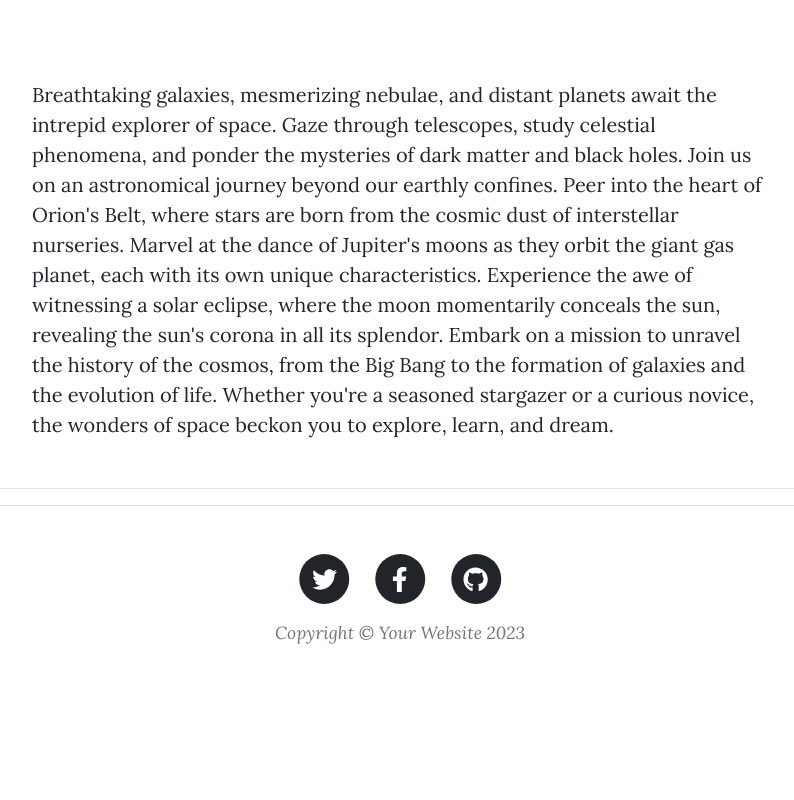
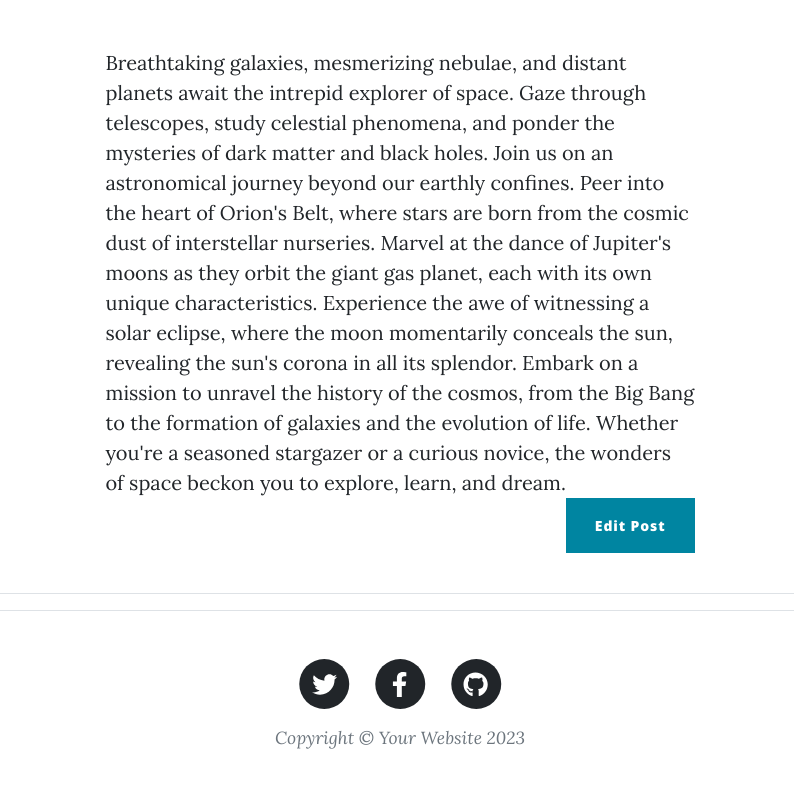
Before and after one commit to mr-majed7/Python_learning_projects, a Flask app: page /getBlog/1 in a window 1280 px wide. Shown: the part 666-1466 px from the top of the page, without its empty margins (240-1034 px from the left). Before the commit the page ends 1310 px from the top, so only its background shows below. Run offline with Flask 3, Linux system fonts and the light colour scheme; some libraries are stand-ins or nearby versions.

Commit message:
add post create, edit and delete post methods and routes

```diff
--- a/blog-site/main.py
+++ b/blog-site/main.py
@@ -18,6 +18,7 @@ dotenv.load_dotenv()
 app = Flask(__name__)
 app.config['SECRET_KEY'] = '8BYkEfBA6O6donzWlSihBXox7C0sKR6b'
 Bootstrap5(app)
+ckeditor = CKEditor(app)
 
 # CONNECT TO DB
 app.config['SQLALCHEMY_DATABASE_URI'] = 'sqlite:///posts.db'
@@ -39,6 +40,13 @@ class BlogPost(db.Model):
 with app.app_context():
     db.create_all()
 
+class PostForm(FlaskForm):
+    title = StringField("Blog Post Title",validators=[DataRequired()])
+    subtitle = StringField("Subtitle",validators=[DataRequired()])
+    author = StringField("Author",validators=[DataRequired()])
+    img_url = StringField("Image URL",validators=[DataRequired(),URL()])
+    body = CKEditorField("Blog Content",validators=[DataRequired()])
+    submit = SubmitField("Submit Post")
 
 @app.route('/')
 def home():
@@ -61,6 +69,50 @@ def getBlog(id):
     blog = db.session.execute(db.select(BlogPost).where(BlogPost.id == id)).scalar()
     return render_template("post.html",post=blog)
 
+@app.route('/new-post',methods=["GET","POST"])
+def new_post():
+    form = PostForm()
+    if form.validate_on_submit():
+        new_post = BlogPost(
+            title = form.title.data,
+            subtitle = form.subtitle.data,
+            date = date.today().strftime("%B %d, %Y"),
+            body = form.body.data,
+            author = form.author.data,
+            img_url = form.img_url.data
+        )
+        db.session.add(new_post)
+        db.session.commit()
+        return redirect(url_for("home"))
+    return render_template("make-post.html",form=form)
+
+@app.route('/edit-post/<int:id>',methods=["GET","POST"])
+def edit_post(id):
+    requested_post = db.session.execute(db.select(BlogPost).where(BlogPost.id == id)).scalar()
+    form = PostForm(
+        title = requested_post.title,
+        subtitle = requested_post.subtitle,
+        author = requested_post.author,
+        img_url = requested_post.img_url,
+        body = requested_post.body
+    )
+    if form.validate_on_submit():
+        requested_post.title = form.title.data
+        requested_post.subtitle = form.subtitle.data
+        requested_post.author = form.author.data
+        requested_post.img_url = form.img_url.data
+        requested_post.body = form.body.data
+        db.session.commit()
+        return redirect(url_for("getBlog",id=id))
+    return render_template("make-post.html",form=form,is_edit=True)
+
+@app.route('/delete/<int:id>')
+def delete_post(id):
+    post_to_delete = db.session.execute(db.select(BlogPost).where(BlogPost.id == id)).scalar()
+    db.session.delete(post_to_delete)
+    db.session.commit()
+    return redirect(url_for("home"))
+
 def send_mail(name,email,phone,message):
     my_email = os.getenv("OWNER_EMAIL")
     password = os.getenv("APP_PASSWORD")
--- a/blog-site/templates/index.html
+++ b/blog-site/templates/index.html
@@ -26,12 +26,15 @@
                                 Posted by
                                 <a href="#!">{{post.author}}</a>
                                 on {{post.date}}
+                                <a href="{{url_for('delete_post',id=post.id)}}">✘</a>
                             </p>
                         </div>
                         <hr class="my-4" />
                     {% endfor %}
                     <!-- Pager-->
-                    <div class="d-flex justify-content-end mb-4"><a class="btn btn-primary text-uppercase" href="#!">Older Posts →</a></div>
+                    <div class="d-flex justify-content-end mb-4">
+                        <a class="btn btn-primary text-uppercase" href="{{url_for('new_post')}}">
+                        Create new post →</a></div>
                 </div>
             </div>
         </div>
--- a/blog-site/templates/post.html
+++ b/blog-site/templates/post.html
@@ -20,13 +20,19 @@
 
   <!-- Post Content -->
   <article>
-    <div class="container">
-      <div class="row">
-        <div class="col-lg-8 col-md-10 mx-auto">
-          <p>
-            {{post.body}}
-          </p>
+    <div class="container px-4 px-lg-5">
+      <div class="row gx-4 gx-lg-5 justify-content-center">
+        <div class="col-md-10 col-lg-8 col-xl-7">
+          {{ post.body|safe }}
+
+          <div class="d-flex justify-content-end mb-4">
+            <a
+              class="btn btn-primary float-right"
+              href="{{url_for('edit_post', id=post.id)}}"
+              >Edit Post</a
+            >
           </div>
+        </div>
       </div>
     </div>
   </article>
```
Also changed, not shown: blog-site/templates/make-post.html (+9 -5 lines), blog-site/instance/posts.db, blog-site/static/assets/img/about-bg.jpg, blog-site/static/assets/img/contact-bg.jpg, blog-site/static/assets/img/edit-bg.jpg (added), blog-site/static/assets/img/home-bg.jpg, blog-site/static/assets/img/post-bg.jpg, blog-site/static/assets/img/post-sample-image.jpg (deleted).
